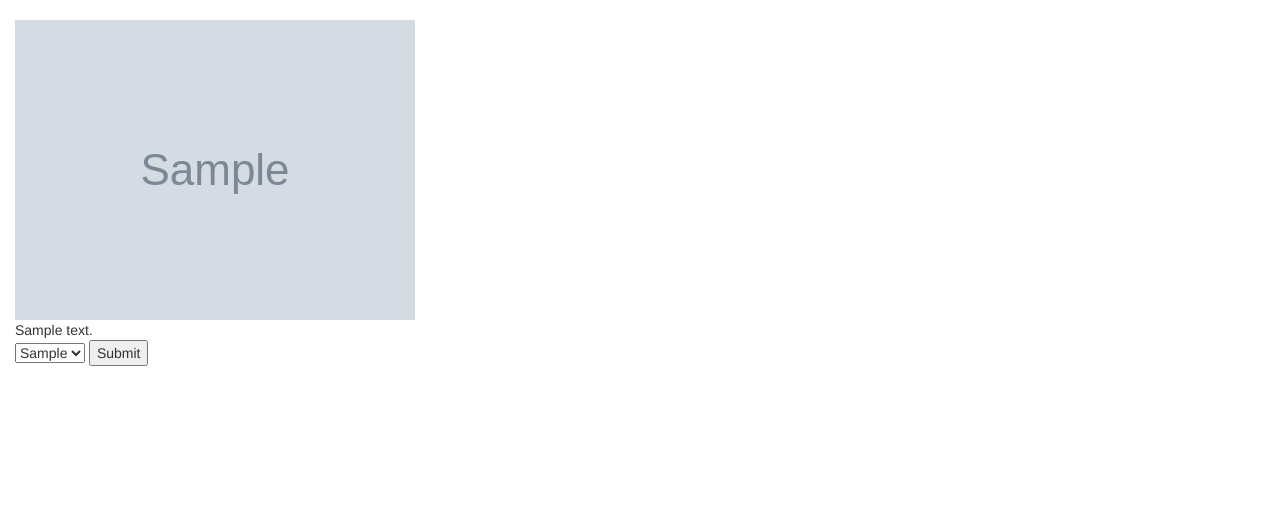
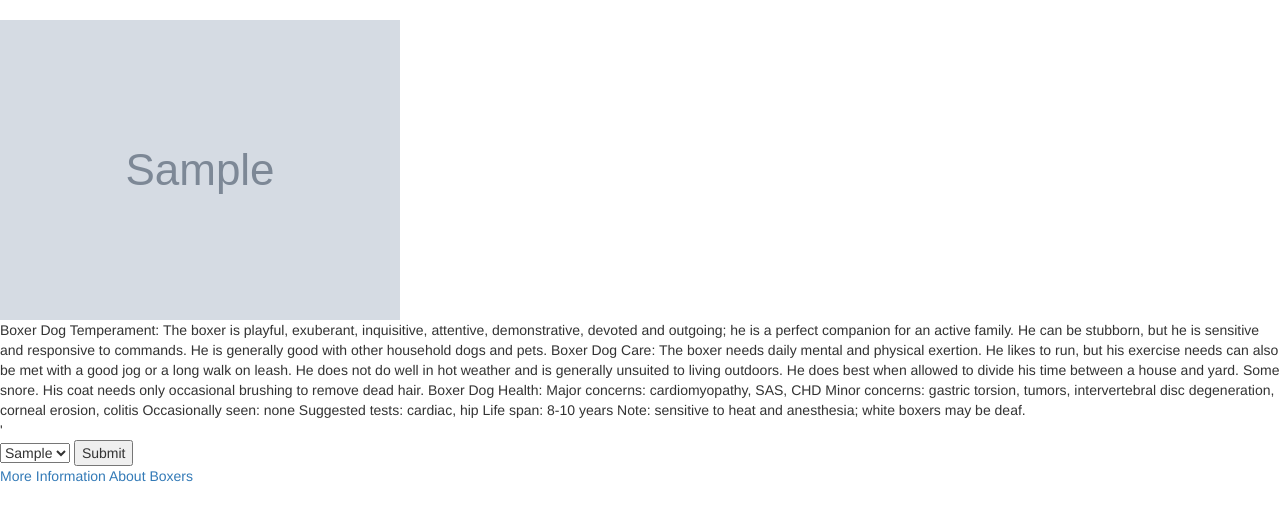
Before and after one commit to akwicks1/hb_project, a Flask app: a page that uses templates/base.html in a window 1280 px wide. Shown: the part 88-609 px from the top of the page. Run offline with Flask 2, Linux system fonts and the light colour scheme; tables that the repository leaves empty hold one stand-in row (values such as "Sample post"); grey boxes marked "Sample" are stand-in pictures; some libraries are stand-ins or nearby versions; some web fonts are replaced.

Commit message:
after lunch improvements

```diff
--- a/static/dogs.css
+++ b/static/dogs.css
@@ -8,8 +8,8 @@
 }
 
 .picresult {
-	height: 100px;
-	width: 50px;
+	height: 300px;
+	width: 300px;
 }
 .favoritesize {
 	height: 400px;
@@ -24,7 +24,7 @@
 	line-height: 1.8em;
 }
 .resizebreed {
-  width: 150%;
+  width: 100%;
   height: auto;
 }
 #pawbrand {
@@ -55,9 +55,9 @@ width: 150px;
 
 .dogbybreedbox {
 	  background-color: lightgrey;
-    width: 3px;
+    width: 320px;
     border: 25px solid green;
     padding: 25px;
     margin: 25px;
-    height: 300px;
+    height: 320px;
 }
--- a/templates/base.html
+++ b/templates/base.html
@@ -4,6 +4,7 @@
 <title>Pawst & Found</title>
   <script src="https://ajax.googleapis.com/ajax/libs/jquery/3.2.1/jquery.min.js"></script>
 <link href="https://maxcdn.bootstrapcdn.com/bootstrap/3.3.7/css/bootstrap.min.css"rel="stylesheet"><link href ="https://maxcdn.bootstrapcdn.com/bootswatch/3.3.7/cerulean/bootstrap.min.css"rel="stylesheet">
+<link rel="icon" href="/static/img/pawheart.png" type="image/png" sizes="20x20">
 <link href="https://fonts.googleapis.com/css?family=Baloo+Bhaina" rel="stylesheet">
     <style>
     #pawbrand {
--- a/templates/breed_description.html
+++ b/templates/breed_description.html
@@ -6,14 +6,30 @@
 </head>
 <body>
   <div class="container-fluid" >
-  <div class="centerpic">
   <div class="row">
 
-  <div class="col-sm-2">
+  <div class="col-m-8">
 	 <div class="resizebreed ">
-    	<img src="{{ breed.img_url }}" alt="{{ breed.breed }}">
-    	{{ breed.description }}
-   	</div>
+    	<img src="{{ breed.img_url }}" alt="{{ breed.breed }}"><br>
+
+Boxer Dog Temperament:
+
+The boxer is playful, exuberant, inquisitive, attentive, demonstrative, devoted and outgoing; he is a perfect companion for an active family. He can be stubborn, but he is sensitive and responsive to commands. He is generally good with other household dogs and pets.
+
+
+Boxer Dog Care:
+
+The boxer needs daily mental and physical exertion. He likes to run, but his exercise needs can also be met with a good jog or a long walk on leash. He does not do well in hot weather and is generally unsuited to living outdoors. He does best when allowed to divide his time between a house and yard. Some snore. His coat needs only occasional brushing to remove dead hair.
+
+Boxer Dog Health:
+
+Major concerns: cardiomyopathy, SAS, CHD
+Minor concerns: gastric torsion, tumors, intervertebral disc degeneration, corneal erosion, colitis
+Occasionally seen: none
+Suggested tests: cardiac, hip
+Life span: 8-10 years
+Note: sensitive to heat and anesthesia; white boxers may be deaf.
+     </div>'
   <form action="/dogbybreed" method="GET">
 		<select name="breed">
       	<option value = "{{ breed.breed }}">{{ breed.breed }}</option>
@@ -21,8 +37,10 @@
    	</select>
    		<input type="submit" value="Submit">
    </form>
+
+   <a href="https://en.wikipedia.org/wiki/Boxer_(dog)">More Information About Boxers</a>
  </div>
-</div>
+
 </div>
 </div>
 </body>
```
Also changed, not shown: templates/homepage.html (+7 -0 lines), templates/profile_page.html (+5 -7 lines), templates/results.html (+11 -28 lines), templates/shelter_pets.html (+7 -16 lines).
